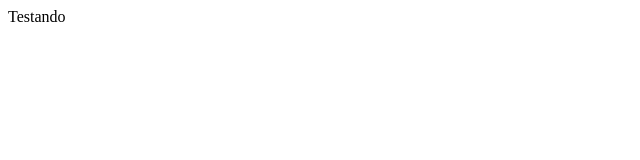
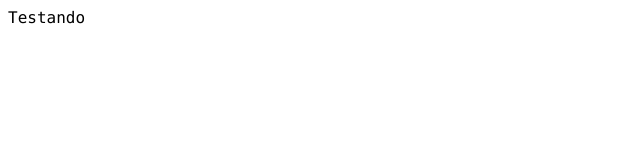
Before and after one commit to maratonaprogramacaoufrpe/maratonaprogramacaoufrpe, a plain HTML site: page index.html in a window 1280 px wide. Shown: the full height of the page, 0-640 px from the left. Drawn offline with Linux system fonts and the light colour scheme.

Commit message:
MonoEspacada

```diff
--- a/css/style.css
+++ b/css/style.css
@@ -1,3 +1,3 @@
 .mono-espacada{
-    font-family: Lucida Sans Typewriter;
+    font-family: Lucida Sans Typewriter,Lucida Console,monaco,Bitstream Vera Sans Mono,monospace;
 }
```
